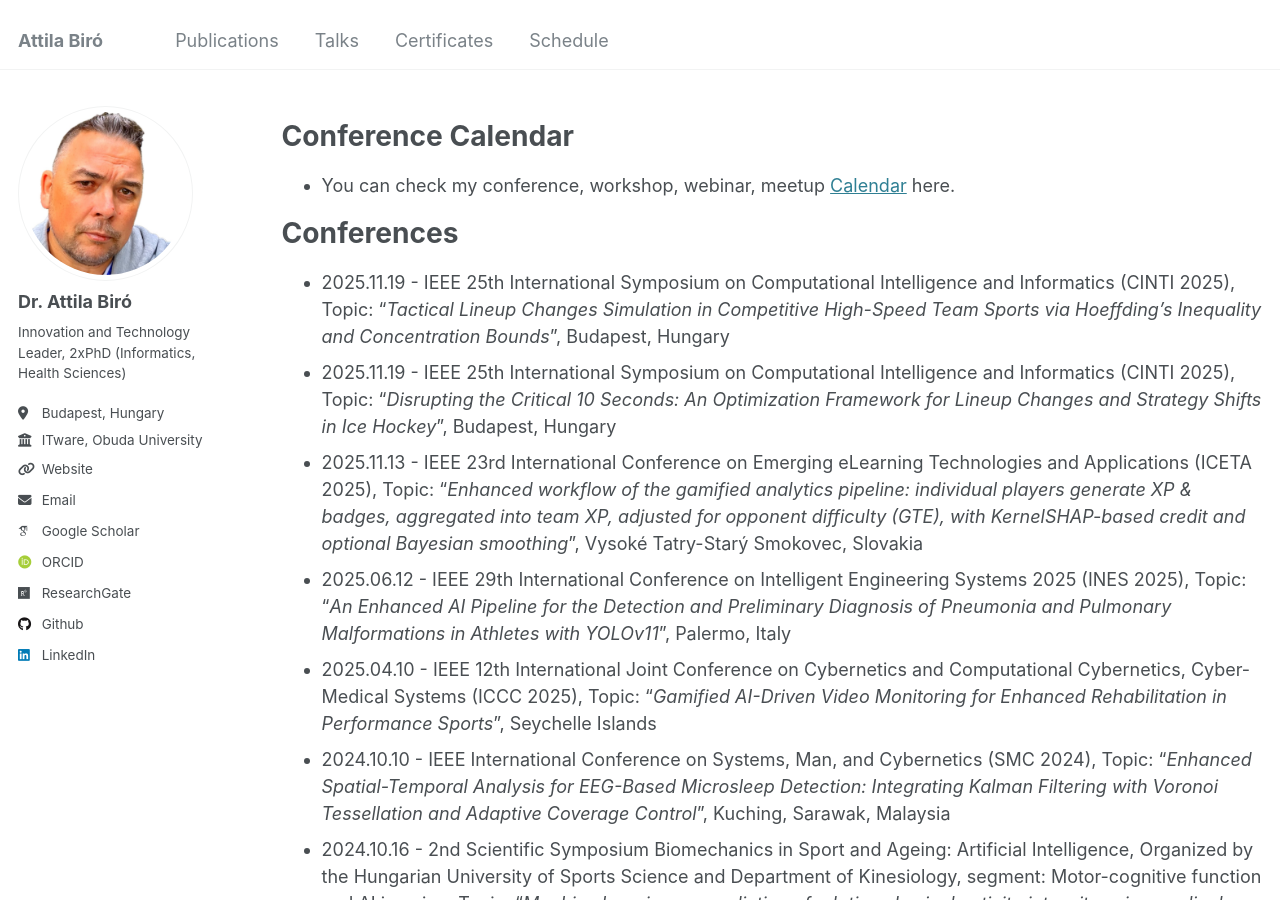
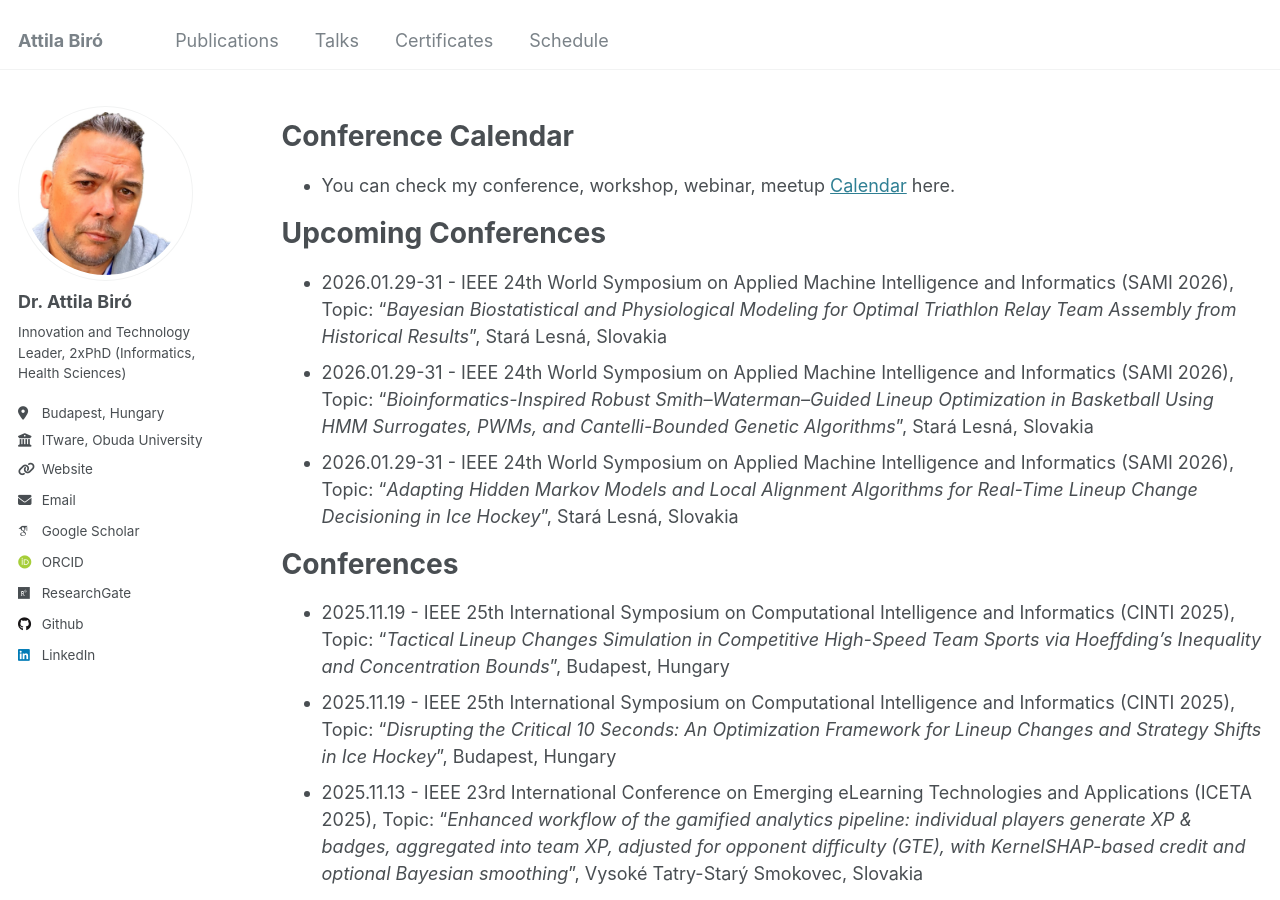
Before and after one commit to biroka/biroka.github.io, a Jekyll site: the page built from _pages/talks.md, in a window 1280 px wide and 900 px high. Built offline with Jekyll 4.4.1, drawn with Linux system fonts in a browser that asks for light colours; some web fonts are replaced.

Commit message:
Update talks.md

```diff
--- a/_pages/talks.md
+++ b/_pages/talks.md
@@ -8,6 +8,12 @@ author_profile: true
 Conference Calendar
 ======
 * You can check my conference, workshop, webinar, meetup <a target="_new" href="https://www.attila.phd/conferences"> Calendar</a> here.
+
+Upcoming Conferences
+======
+* 2026.01.29-31 - IEEE 24th World Symposium on Applied Machine Intelligence and Informatics (SAMI 2026), Topic: "_Bayesian Biostatistical and Physiological Modeling for Optimal Triathlon Relay Team Assembly from Historical Results_", Stará Lesná, Slovakia
+* 2026.01.29-31 - IEEE 24th World Symposium on Applied Machine Intelligence and Informatics (SAMI 2026), Topic: "_Bioinformatics-Inspired Robust Smith–Waterman–Guided Lineup Optimization in Basketball Using HMM Surrogates, PWMs, and Cantelli-Bounded Genetic Algorithms_", Stará Lesná, Slovakia
+* 2026.01.29-31 - IEEE 24th World Symposium on Applied Machine Intelligence and Informatics (SAMI 2026), Topic: "_Adapting Hidden Markov Models and Local Alignment Algorithms for Real-Time Lineup Change Decisioning in Ice Hockey_", Stará Lesná, Slovakia
 
 Conferences
 ======
```
